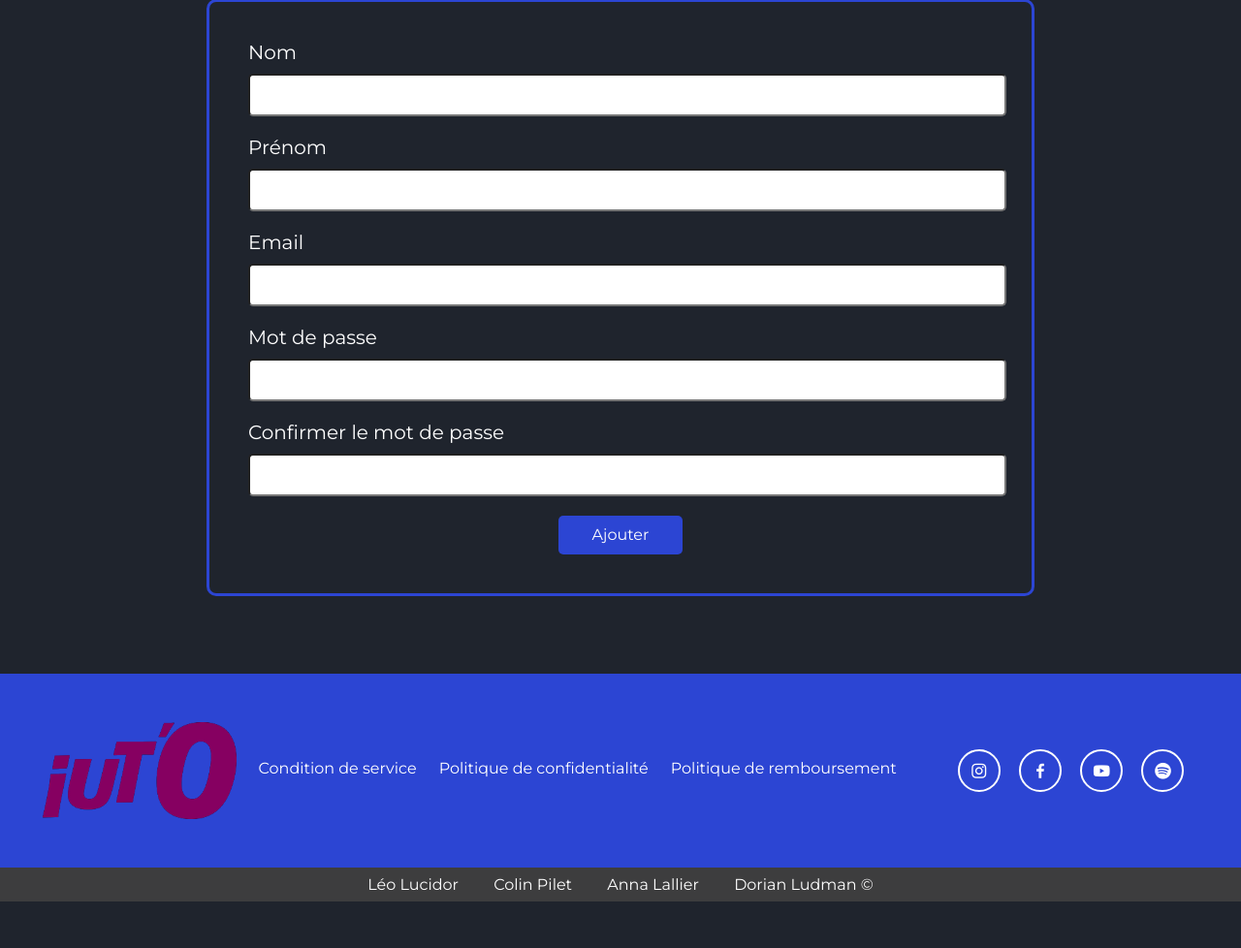
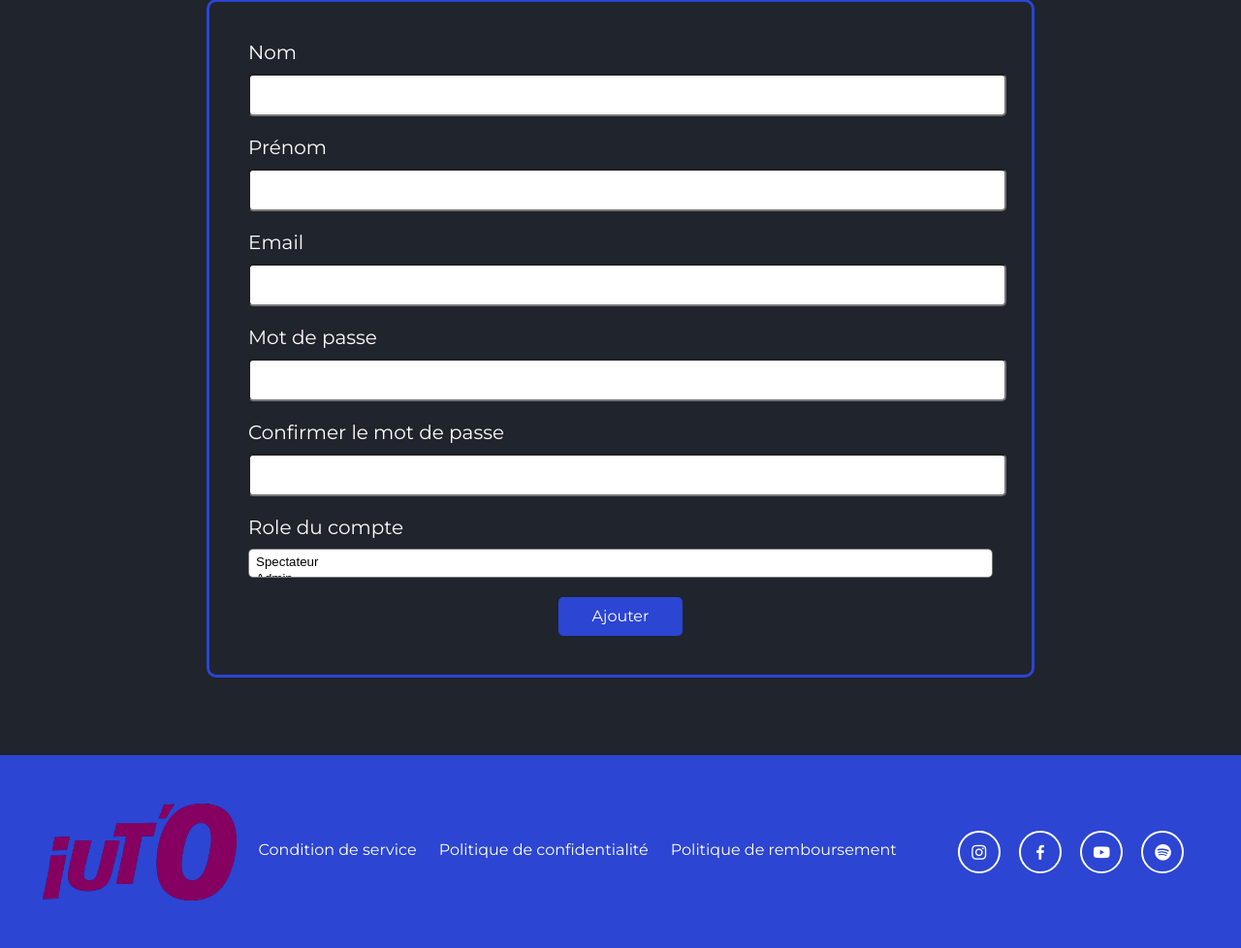
Before and after one commit to DorianLudm/Fest-IUT-O, a Flask app: page /ajouter-spectateur in a window 1280 px wide. Shown: the part 258-1236 px from the top of the page at 97% size. Before the commit the page ends 1188 px from the top, so only its background shows below. Run offline with Flask 3, Linux system fonts and the light colour scheme; parts of the project's set-up code (start-up, migrations or seed data) failed here and were passed over.

Commit message:
ajout du role dans le module admin

```diff
--- a/festIUTO/static/css/ajouterSpectateur.css
+++ b/festIUTO/static/css/ajouterSpectateur.css
@@ -162,6 +162,16 @@ label {
     padding: 5px;
 }
 
+#role {
+    margin-top: 10px;
+    margin-bottom: 20px;
+    width: 100%;
+    height: 30px;
+    outline: none;
+    border-radius: 5px;
+    padding: 5px;
+}
+
 .valid-container {
     display: flex;
     flex-wrap: nowrap;
--- a/festIUTO/templates/ajouterSpectateur.html
+++ b/festIUTO/templates/ajouterSpectateur.html
@@ -37,6 +37,10 @@
                     <label class="" for="style">Confirmer le mot de passe</label>
                     {{ form.confirmerMdp(size=50, class_="", id="confirmerMdp") }}
                 </div>
+                <div class="user-box">
+                    <label class="" for="style">Role du compte</label>
+                    {{ form.role(size=50, class_="", id="role") }}
+                </div>
                 <div class="valid-container">
                     {{ form.submit(class_="valid-button")  }}
                 </div>
--- a/festIUTO/templates/modifierSpectateur.html
+++ b/festIUTO/templates/modifierSpectateur.html
@@ -37,6 +37,10 @@
                 <div class="user-box">
                     <label class="" for="confirmerMdp">Confirmer le mot de passe</label>
                     {{ form.confirmerMdp(size=50, class_="", id="confirmerMdp") }}
+                </div>
+                <div class="user-box">
+                    <label class="" for="style">Role du compte</label>
+                    {{ form.role(size=50, class_="", id="role") }}
                 </div>
                 <div class="valid-container">
                     {{ form.submit(class_="valid-button")  }}
--- a/festIUTO/views.py
+++ b/festIUTO/views.py
@@ -151,10 +151,11 @@ class ModifierSpectateurForm(FlaskForm):
     mail = StringField('email', validators=[DataRequired()])
     mdp = PasswordField('Password', validators=[DataRequired()])
     confirmerMdp = PasswordField('Confirmer Password', validators=[DataRequired()])
+    role = SelectField('role', choices=[("2", "Spectateur"), ("1", "Admin")], validators=[DataRequired()])
     submit = SubmitField('Modifier')
 
     def get_modifier_spectateur(self):
-        return (self.nom.data, self.prenom.data, self.mail.data, self.mdp.data, self.confirmerMdp.data)
+        return (self.nom.data, self.prenom.data, self.mail.data, self.mdp.data, self.confirmerMdp.data, self.role.data)
 
 class AjouterSpectateurForm(FlaskForm):
     nom = StringField('nom', validators=[DataRequired()])
@@ -162,10 +163,11 @@ class AjouterSpectateurForm(FlaskForm):
     mail = StringField('email', validators=[DataRequired()])
     mdp = PasswordField('Password', validators=[DataRequired()])
     confirmerMdp = PasswordField('Confirmer Password', validators=[DataRequired()])
+    role = SelectField('role', choices=[("2", "Spectateur"), ("1", "Admin")], validators=[DataRequired()])
     submit = SubmitField('Ajouter')
 
     def get_ajouter_spectateur(self):
-        return (self.nom.data, self.prenom.data, self.mail.data, self.mdp.data, self.confirmerMdp.data)
+        return (self.nom.data, self.prenom.data, self.mail.data, self.mdp.data, self.confirmerMdp.data, self.role.data)
 
 
 def les_jours_sont_valide(liste_jours):
@@ -870,7 +872,7 @@ def modifierSpectateur(mail):
     if form.validate_on_submit():
         spectateur = form.get_modifier_spectateur()
         print(spectateur)
-        modifier_spectateur(cnx, spectateur[0], spectateur[1], spectateur[2], spectateur[3])
+        modifier_spectateur(cnx, spectateur[0], spectateur[1], spectateur[2], spectateur[3], spectateur[5])
         return redirect(url_for('modifierSpectateur', mail=mail))
     return render_template(
         "modifierSpectateur.html",
@@ -892,7 +894,7 @@ def ajouterSpectateur():
     if form.validate_on_submit():
         spectateur = form.get_ajouter_spectateur()
         if spectateur[3] == spectateur[4]:
-            ajouter_spectateur(cnx, spectateur[0], spectateur[1], spectateur[2], spectateur[3])
+            ajouter_spectateur(cnx, spectateur[0], spectateur[1], spectateur[2], spectateur[3], spectateur[5])
             return redirect(url_for('spectateurManagement'))
     return render_template(
         "ajouterSpectateur.html",
```
Also changed, not shown: festIUTO/requette.py (+4 -4 lines), festIUTO/static/css/modifierSpectateur.css (+10 -0 lines).
